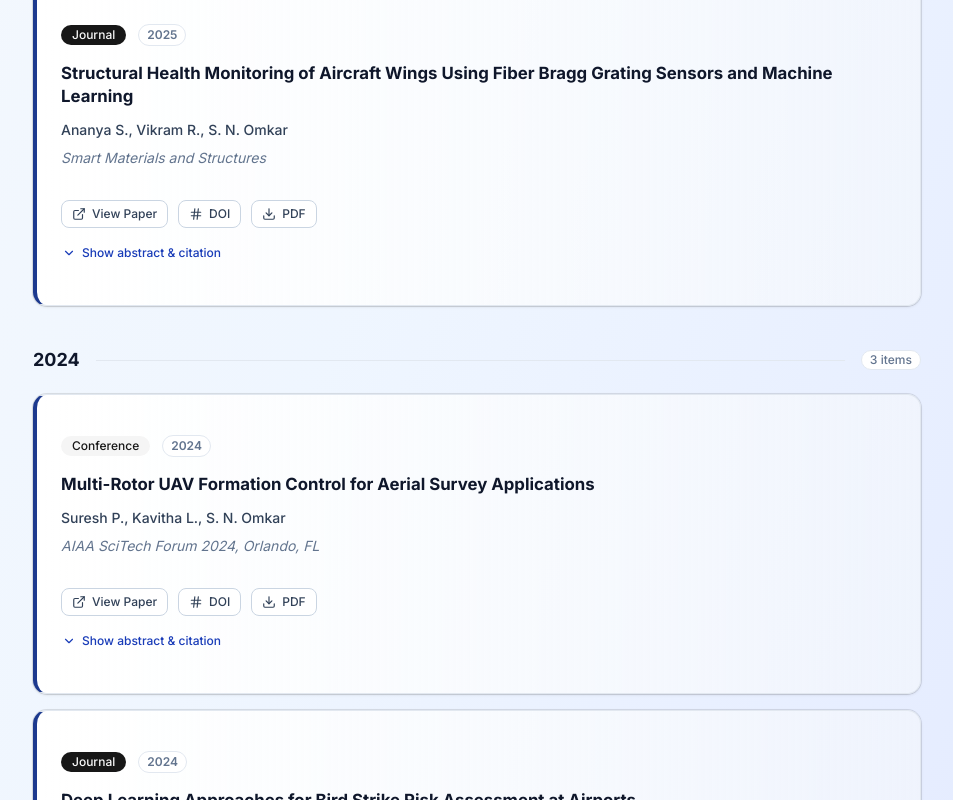
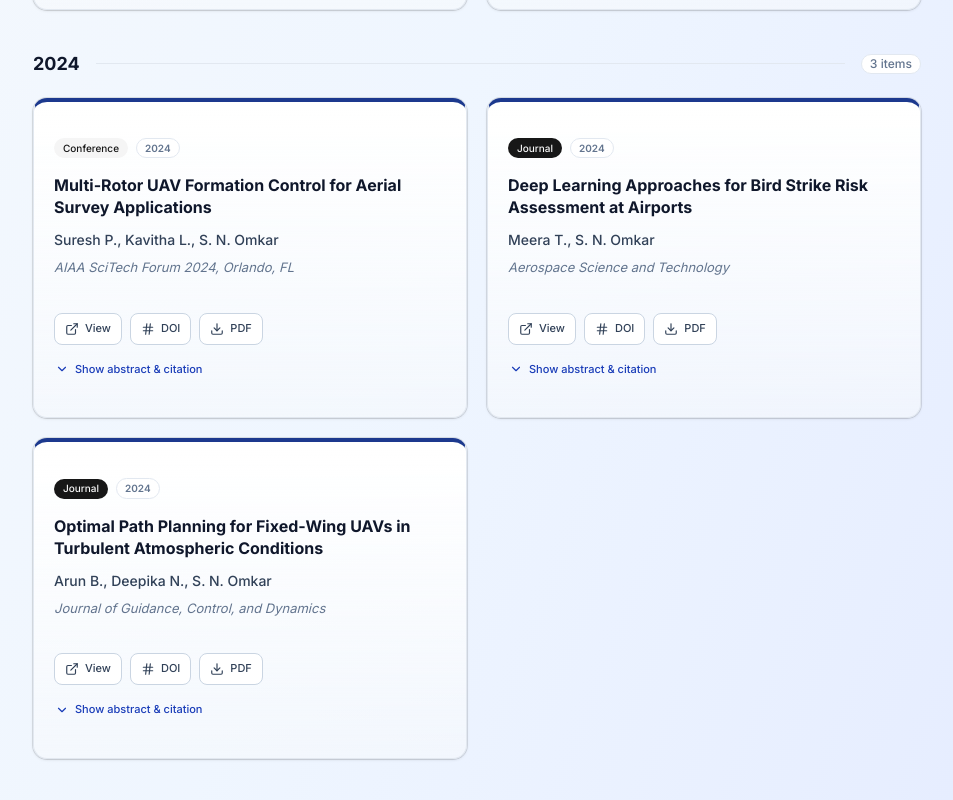
Before and after one commit to Jeevangowda-16/cint_lab, a Next.js app: page /publications in a window 1280 px wide. Shown: the part 1260-2060 px from the top of the page, without its empty margins (263-1216 px from the left). Built offline with nearby package versions, Linux system fonts and the light colour scheme.

Commit message:
Updated Publication Layout

```diff
--- a/src/app/publications/page.jsx
+++ b/src/app/publications/page.jsx
@@ -264,42 +264,45 @@ function PublicationCard({ pub }) {
     const [open, setOpen] = useState(false);
 
     return (
-        <Card className="rounded-xl border border-slate-200 border-l-4 border-l-blue-900 shadow-sm hover:shadow-md transition-all duration-200 bg-gradient-to-r from-white to-slate-50/50">
-            <CardHeader className="p-6 pb-4">
-                <div className="flex flex-wrap items-center gap-3 mb-3">
-                    <Badge variant={BADGE_VARIANT[pub.category] || "secondary"} className="text-xs font-medium px-2.5 py-0.5">
+        /* Added flex layout to the card to handle vertical space perfectly inside a grid */
+        < Card className="flex flex-col h-full rounded-xl border border-slate-200 border-t-4 border-t-blue-900 shadow-sm hover:shadow-md transition-all duration-200 bg-gradient-to-b from-white to-slate-50/50" >
+            <CardHeader className="p-5 pb-3">
+                <div className="flex flex-wrap items-center gap-2 mb-3">
+                    <Badge variant={BADGE_VARIANT[pub.category] || "secondary"} className="text-[10px] font-medium px-2 py-0.5">
                         {pub.category}
                     </Badge>
-                    <span className="text-xs font-semibold text-slate-500 bg-white border border-slate-200 px-2 py-0.5 rounded-full">{pub.year}</span>
+                    <span className="text-[10px] font-semibold text-slate-500 bg-white border border-slate-200 px-2 py-0.5 rounded-full">{pub.year}</span>
                 </div>
-                <h3 className="text-[1.05rem] font-bold text-slate-900 leading-snug">{pub.title}</h3>
+                {/* Slightly reduced title size to accommodate tighter column constraints */}
+                <h3 className="text-base font-bold text-slate-900 leading-snug">{pub.title}</h3>
                 <p className="text-sm font-medium text-slate-700 mt-2">{pub.authors}</p>
-                <p className="text-sm text-slate-500 italic mt-1">{pub.venue}</p>
+                <p className="text-[13px] text-slate-500 italic mt-1 line-clamp-2">{pub.venue}</p>
             </CardHeader>
 
-            <CardContent className="px-6 pb-6 pt-0 space-y-4">
+            {/* mt-auto pushes action buttons and accordion to the bottom if cards in a row have different heights */}
+            <CardContent className="p-5 pt-2 mt-auto space-y-4">
                 {/* Action buttons */}
-                <div className="flex flex-wrap gap-2.5">
+                <div className="flex flex-wrap gap-2">
                     {pub.link && (
-                        <Button asChild variant="outline" size="sm" className="text-xs gap-1.5 border-slate-300 text-slate-700 hover:bg-slate-100 hover:text-slate-900">
+                        <Button asChild variant="outline" size="sm" className="h-8 px-2.5 text-[11px] gap-1.5 border-slate-300 text-slate-700 hover:bg-slate-100 hover:text-slate-900">
                             <a href={pub.link} target="_blank" rel="noreferrer">
-                                <ExternalLink className="h-3.5 w-3.5" />
-                                View Paper
+                                <ExternalLink className="h-3 w-3" />
+                                View
                             </a>
                         </Button>
                     )}
                     {pub.doi && (
-                        <Button asChild variant="outline" size="sm" className="text-xs gap-1.5 border-slate-300 text-slate-700 hover:bg-slate-100 hover:text-slate-900">
+                        <Button asChild variant="outline" size="sm" className="h-8 px-2.5 text-[11px] gap-1.5 border-slate-300 text-slate-700 hover:bg-slate-100 hover:text-slate-900">
                             <a href={`https://doi.org/${pub.doi}`} target="_blank" rel="noreferrer">
-                                <Hash className="h-3.5 w-3.5" />
+                                <Hash className="h-3 w-3" />
                                 DOI
                             </a>
                         </Button>
                     )}
                     {pub.pdf && (
-                        <Button asChild variant="outline" size="sm" className="text-xs gap-1.5 border-slate-300 text-slate-700 hover:bg-slate-100 hover:text-slate-900">
+                        <Button asChild variant="outline" size="sm" className="h-8 px-2.5 text-[11px] gap-1.5 border-slate-300 text-slate-700 hover:bg-slate-100 hover:text-slate-900">
                             <a href={pub.pdf} target="_blank" rel="noreferrer">
-                                <Download className="h-3.5 w-3.5" />
+                                <Download className="h-3 w-3" />
                                 PDF
                             </a>
                         </Button>
@@ -309,25 +312,25 @@ function PublicationCard({ pub }) {
                 {/* Expandable section */}
                 <Collapsible open={open} onOpenChange={setOpen}>
                     <CollapsibleTrigger asChild>
-                        <Button variant="ghost" size="sm" className="text-xs gap-1.5 px-0 h-auto text-blue-800 hover:text-blue-950 hover:bg-transparent font-medium">
+                        <Button variant="ghost" size="sm" className="text-[11px] gap-1.5 px-0 h-auto text-blue-800 hover:text-blue-950 hover:bg-transparent font-medium">
                             <ChevronDown
-                                className={`h-4 w-4 transition-transform duration-200 ${open ? "rotate-180" : ""}`}
+                                className={`h-3.5 w-3.5 transition-transform duration-200 ${open ? "rotate-180" : ""}`}
                             />
                             {open ? "Hide details" : "Show abstract & citation"}
                         </Button>
                     </CollapsibleTrigger>
                     <CollapsibleContent className="overflow-hidden data-[state=open]:animate-in data-[state=closed]:animate-out data-[state=closed]:fade-out-0 data-[state=open]:fade-in-0">
-                        <div className="pt-4 space-y-5">
+                        <div className="pt-3 space-y-4">
                             <div>
-                                <p className="text-xs font-semibold uppercase tracking-widest text-slate-500 mb-2">Abstract</p>
-                                <p className="text-sm text-slate-700 leading-relaxed">{pub.abstract}</p>
+                                <p className="text-[10px] font-semibold uppercase tracking-widest text-slate-500 mb-1.5">Abstract</p>
+                                <p className="text-[13px] text-slate-700 leading-relaxed">{pub.abstract}</p>
                             </div>
                             <Separator className="bg-slate-200" />
                             <div>
-                                <p className="text-xs font-semibold uppercase tracking-widest text-slate-500 mb-2 flex items-center gap-1.5">
-                                    <BookOpen className="h-3.5 w-3.5" /> Citation
+                                <p className="text-[10px] font-semibold uppercase tracking-widest text-slate-500 mb-1.5 flex items-center gap-1.5">
+                                    <BookOpen className="h-3 w-3" /> Citation
                                 </p>
-                                <p className="text-xs text-slate-700 leading-relaxed font-mono bg-white rounded-md p-3.5 border border-slate-200 shadow-sm">
+                                <p className="text-[11px] text-slate-700 leading-relaxed font-mono bg-white rounded-md p-3 border border-slate-200 shadow-sm break-words">
                                     {pub.citation}
                                 </p>
                             </div>
@@ -335,14 +338,14 @@ function PublicationCard({ pub }) {
                     </CollapsibleContent>
                 </Collapsible>
             </CardContent>
-        </Card>
+        </Card >
     );
 }
 
 // ─── PublicationsList ─────────────────────────────────────────────────────────
 
 function PublicationsList({ publications, showAll }) {
-    const displayed = showAll ? publications : publications.slice(0, 5);
+    const displayed = showAll ? publications : publications.slice(0, 8); // Increased slice to 8 for a better initial grid view
 
     if (displayed.length === 0) {
         return (
@@ -373,7 +376,9 @@ function PublicationsList({ publications, showAll }) {
                             {byYear[year].length} items
                         </Badge>
                     </div>
-                    <div className="space-y-4">
+
+                    {/* 👇 CHANGED: Grid layout applied here */}
+                    <div className="grid grid-cols-1 lg:grid-cols-2 gap-5 items-start">
                         {byYear[year].map((pub) => (
                             <PublicationCard key={pub.id} pub={pub} />
                         ))}
@@ -468,13 +473,13 @@ export default function PublicationsPage() {
         return result;
     }, [query, activeTab, selectedYear, sortOrder]);
 
-    // Reset showAll when filters change
     const handleQuery = (v) => { setQuery(v); setShowAll(false); };
     const handleTab = (v) => { setActiveTab(v); setShowAll(false); };
     const handleYear = (v) => { setSelectedYear(v); setShowAll(false); };
     const handleSort = (v) => { setSortOrder(v); setShowAll(false); };
 
-    const showToggle = !showAll && filtered.length > 5;
+    // Increased threshold to 8 to account for the 2-column grid looking better with even numbers
+    const showToggle = !showAll && filtered.length > 8;
 
     return (
         <main className="page-shell bg-slate-50/30 min-h-screen pb-16">
@@ -527,9 +532,9 @@ export default function PublicationsPage() {
                         years={years}
                     />
                     <Tabs value={activeTab} onValueChange={handleTab}>
-                        <TabsList className="segmented-tabs">
+                        <TabsList className="segmented-tabs bg-slate-100 p-1 border border-slate-200 rounded-lg">
                             {Object.keys(CATEGORY_MAP).map((k) => (
-                                <TabsTrigger key={k} value={k} className="segmented-tab-btn px-5 font-medium data-[state=active]:bg-white data-[state=active]:text-blue-800 data-[state=active]:shadow-sm">
+                                <TabsTrigger key={k} value={k} className="segmented-tab-btn px-5 font-medium data-[state=active]:bg-white data-[state=active]:text-blue-800 data-[state=active]:shadow-sm rounded-md transition-all">
                                     {k}
                                 </TabsTrigger>
                             ))}
@@ -548,7 +553,7 @@ export default function PublicationsPage() {
                     <div className="flex-1 min-w-0 space-y-8">
                         <div className="flex items-center justify-between border-b border-slate-200 pb-3">
                             <p className="text-sm text-slate-500 font-medium">
-                                Showing <span className="font-bold text-slate-900">{Math.min(showAll ? filtered.length : 5, filtered.length)}</span> of{" "}
+                                Showing <span className="font-bold text-slate-900">{Math.min(showAll ? filtered.length : 8, filtered.length)}</span> of{" "}
                                 <span className="font-bold text-slate-900">{filtered.length}</span> results
                             </p>
                         </div>
@@ -559,7 +564,7 @@ export default function PublicationsPage() {
                             <div className="flex justify-center pt-6 pb-8">
                                 <Button variant="outline" onClick={() => setShowAll(true)} className="text-sm gap-2 border-slate-300 text-slate-700 hover:bg-slate-50 font-medium px-6 py-5 rounded-full shadow-sm">
                                     <FileText className="h-4 w-4" />
-                                    See Complete List ({filtered.length - 5} more)
+                                    See Complete List ({filtered.length - 8} more)
                                 </Button>
                             </div>
                         )}
```
